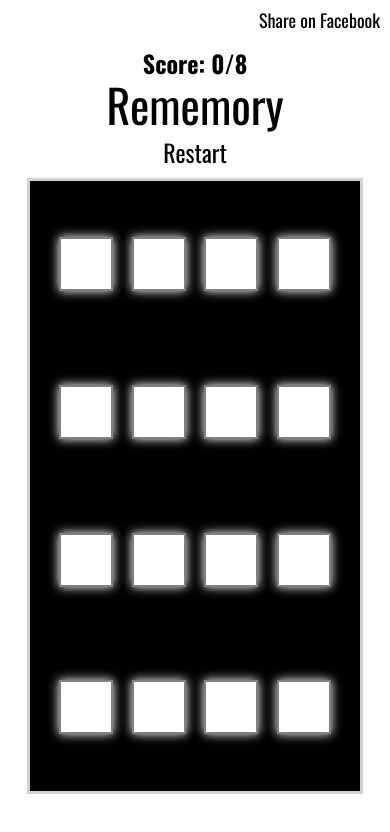
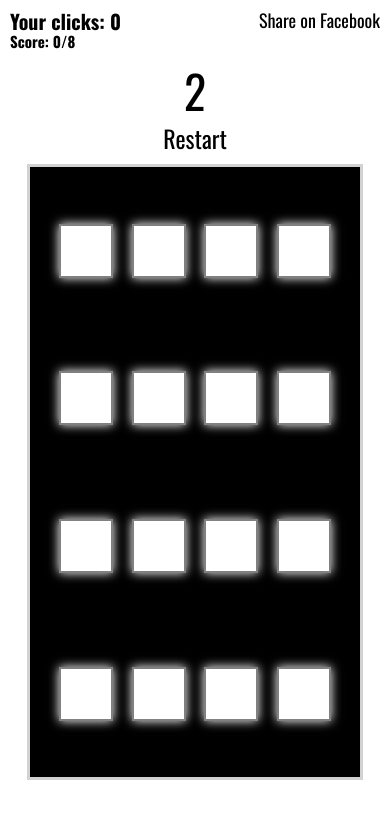
Before and after one commit to Cleanly1/rememory, a plain HTML site: page index.html in a window 390 px wide. Both pictures are taken after a click on the button "Start Easy". Drawn offline with nearby package versions, Linux system fonts and the light colour scheme.

Commit message:
added new media queries and change of global variables

```diff
--- a/index.html
+++ b/index.html
@@ -10,11 +10,15 @@
     <title>Remeber this?</title>
   </head>
   <body>
-    <h2 class="displayScore">Score: <span id="score">0</span>/<span id="maxScore"> </span></h2>
+
     <h1 class="title" >Rememory</h1>
     <a class="facebook" href="http://www.facebook.com/sharer.php?u=https://fuzzymemory.netlify.com/">
     Share on Facebook
     </a>
+    <div class="clickCounter">
+      <h1 >Your clicks:&nbsp;<span class="clicks"></span></h1>
+      <h2 class="displayScore">Score: <span id="score">0</span>/<span id="maxScore"> </span></h2>
+    </div>
     <div class="menu">
       <button type="button" name="startEasy" class="buttons" data-mode="8">Start Easy</button>
       <button type="button" name="startMedium" class="buttons" data-mode="12">Start Medium</button>
--- a/mediaQueries.css
+++ b/mediaQueries.css
@@ -10,13 +10,10 @@
   }
 }
 
-@media (max-width:528px) {
+@media (max-width:425px) {
 
-  .displayScore {
-    position: inherit;
-    align-self: center;
-    margin: 0;
-    /* margin-top: 20px; */
+  .clickCounter {
+    font-size: 10px;
   }
 
   .facebook {
@@ -84,7 +81,7 @@
 
   .facebook {
     top: 5px;
-    left: 5px;
+    right: 5px;
     width: 60px;
   }
 
--- a/script.js
+++ b/script.js
@@ -1,4 +1,7 @@
 // first declare so mode becomes global
+let mode;
+let time;
+
 for (var i = 0; i < window.document.querySelectorAll('.buttons').length-1; i++) {
   window.document.getElementsByClassName('buttons')[i].addEventListener('click', function(){
     mode = event.target.dataset.mode;
@@ -60,11 +63,18 @@ const play = function(mode){
   let prevCard = "";
   let prevCardTargetInfo = "";
   let score = [];
+  let seconds = 1;
+  let clicks = 0;
+  document.querySelector('.clicks').textContent = clicks;
+  time = setInterval(function(){
+    document.querySelector('h1').textContent = seconds++;
+  }, 1000)
   // var index = 0;
   let theScoreCounter = window.document.getElementById('score').textContent;
   window.document.getElementById('maxScore').textContent = mode;
   window.document.getElementsByClassName('displayScore')[0].style.display = 'initial';
   window.document.querySelector('.memoryContainer').classList.add('memoryContainerShow');
+  window.document.querySelector('.clickCounter').classList.add('clickCounterShow');
   window.document.querySelector('.menu').classList.add('menuAfterStart');
   window.document.querySelector('.title').classList.add('titleAfterStart');
   const startButtons = window.document.getElementsByClassName('buttons')
@@ -111,6 +121,11 @@ if (mode >= 16 && window.innerWidth >= 1024) {
 
       let theEventTarget = event.target;
 
+      if (theEventTarget.classList[1] !== 'memoryPieceText') {
+
+        document.querySelector('.clicks').textContent = ++clicks;
+      }
+
       if (theEventTarget.className === 'memoryPiece') {
 
         theEventTarget.classList.add('memoryPieceText');
@@ -136,8 +151,9 @@ if (mode >= 16 && window.innerWidth >= 1024) {
             })
             if (mode == score.length) {
               window.document.querySelector('.gameCompleteMessage').classList.add('gameCompleteMessageShow');
+              clearInterval(time);
             }
-            if (score.length === 4 && mode == 20) {
+            if (score.length === 4 && mode === 20) {
               setInterval(function(){
                 // document.documentElement.style.setProperty('--accent-color', getRandomColor());
                 document.documentElement.style.setProperty('--bg-color', getRandomColor());
@@ -164,7 +180,8 @@ if (mode >= 16 && window.innerWidth >= 1024) {
 
 
 
-const replay = function(mode){
+const replay = function(mode, time){
+  clearInterval(time);
   const myNode = window.document.getElementsByClassName("memoryContainer")[0];
   while (myNode.firstChild) {
     myNode.removeChild(myNode.firstChild);
@@ -188,10 +205,12 @@ const replay = function(mode){
 }
 
 
+
+
 window.document.getElementsByClassName('buttons')['restart'].addEventListener('click', function(){
-  replay(window.mode);
+  replay(window.mode, time);
 });
 
 window.document.getElementsByClassName('yesButton')[0].addEventListener('click', function(){
-  replay(window.mode);
+  replay(window.mode, time);
 });
--- a/style.css
+++ b/style.css
@@ -24,6 +24,20 @@ body {
   font-family: var(--font);
   font-weight: 400;
   font-size: 46px;
+}
+
+.clickCounter {
+  display: none;
+  flex-flow: column nowrap;
+  font-family: var(--font);
+  color: var(--accent-color);
+  position: absolute;
+  top: 10px;
+  left: 10px;
+}
+
+.clickCounterShow {
+  display: flex;
 }
 
 .titleAfterStart {
@@ -148,7 +162,7 @@ body {
 
 .gameCompleteMessage {
   position: fixed;
-  top: 110%;
+  top: 110vh;
   display: flex;
   flex-flow: column nowrap;
   justify-content: center;
@@ -167,7 +181,7 @@ body {
 }
 
 .gameCompleteMessageShow {
-  transform: translateY(-480%);
+  transform: translateY(-110vh);
 }
 
 .gameCompleteMessage h1 {
```
